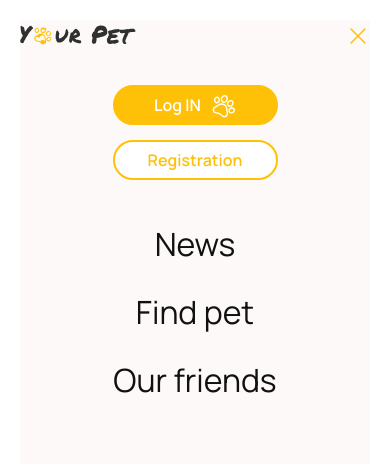
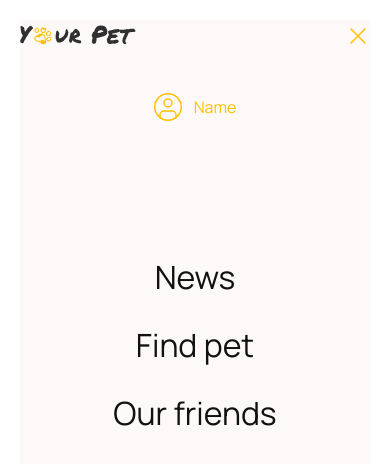
Before and after one commit to DmytroKarpenko88/team-project-frontend, a React (Create React App) app: page /team-project-frontend/login in a window 390 px wide. Both pictures are taken after a click on the element 358 px from the left and 34 px from the top of the page. Shown: the top 464 px of the page. Built offline with nearby package versions, Linux system fonts and the light colour scheme.

Commit message:
add UserNav

```diff
--- a/src/components/Header/Header.jsx
+++ b/src/components/Header/Header.jsx
@@ -1,20 +1,32 @@
 import React, { useState } from 'react';
 import {
-  Auth,
-  AuthContainer,
+  // Auth,
+  // AuthContainer,
   CrossButton,
   HeaderContainer,
   HeaderMenu,
   HeaderWrapper,
   IconOpenMenu,
   MenuButton,
+  UserNavContainer,
+  // UserNavContainer,
 } from './Header.styled';
 import Logo from 'components/Logo/Logo';
 import { Cross, MenuHamburger } from 'components/icons';
 import { Nav } from 'components/Nav/Nav';
+import { useSelector } from 'react-redux';
+import { selectIsLoggedIn, selectUser } from 'redux/auth/auth-selectors';
+import { UserNav } from 'components/UserNav/UserNav';
+import { AuthNav } from 'components/AuthNav/AuthNav';
+import { useWindowSize } from './useWindowSize';
 
 export const Header = () => {
+  const user = useSelector(selectUser);
+  const {isLoggedIn} = useSelector(selectIsLoggedIn)
   const [click, setClick] = useState(false);
+  const [screenWidth] = useWindowSize();
+
+  // let  userName = user.name;
 
   const changeClick = () => {
     setClick(!click);
@@ -22,14 +34,18 @@ export const Header = () => {
 
   return (
     <HeaderContainer>
-      <HeaderWrapper>
+      <HeaderWrapper >
         <Logo onClick={() => changeClick()} />
 
         <HeaderMenu>
-          <AuthContainer>
-            <Auth />
-          </AuthContainer>
 
+        {isLoggedIn && (
+              <UserNav  />
+          )}
+
+          {screenWidth >= 768 && !isLoggedIn && <AuthNav />}
+
+          {screenWidth <= 1279 && (
                <IconOpenMenu onClick={() => changeClick()}>
                {click ? (
                  <CrossButton>
@@ -41,8 +57,16 @@ export const Header = () => {
                  </MenuButton>
                )}
              </IconOpenMenu>
+          )}
 
-          <Nav click={click} onClick={() => changeClick()} />
+          <Nav click={click} onClick={() => changeClick()}  screenWidth={screenWidth} user={user}/>
+
+          {screenWidth <= 767 && isLoggedIn && (
+            <UserNav userName={user.name} showName />)}
+
+
+
+
         </HeaderMenu>
       </HeaderWrapper>
     </HeaderContainer>
--- a/src/components/Header/Header.styled.jsx
+++ b/src/components/Header/Header.styled.jsx
@@ -67,6 +67,17 @@ export const AuthContainer = styled.div`
 }
 `
 
+export const UserNavContainer = styled.div`
+@media screen and (min-width: 768px){
+    display: visible;
+}
+
+@media screen and (max-width: 767px){
+    margin-bottom: 40px;
+    display: none;
+}
+`
+
 export const IconOpenMenu = styled.div`
 display: none;
 
--- /dev/null
+++ b/src/components/Header/useWindowSize.jsx
@@ -0,0 +1,21 @@
+import { useLayoutEffect, useState } from 'react';
+
+const useWindowSize = () => {
+  const [size, setSize] = useState([0, 0]);
+
+  useLayoutEffect(() => {
+    const updateSize = () => {
+      setSize([window.innerWidth, window.innerHeight]);
+    };
+
+    window.addEventListener('resize', updateSize);
+
+    updateSize();
+
+    return () => window.removeEventListener('resize', updateSize);
+  }, []);
+
+  return size;
+};
+
+export { useWindowSize };
--- a/src/components/Nav/Nav.jsx
+++ b/src/components/Nav/Nav.jsx
@@ -1,30 +1,53 @@
 import React from 'react';
 import {
-  AuthContainerMobile,
+//   AuthContainerMobile,
   NavMenu,
   NavMenuItemLink,
     NavMenuItem,
+    UserNavContainerMobile,
+    LogoutButton,
 } from './Nav.styled';
-import { AuthNav } from 'components/AuthNav/AuthNav';
+// import { AuthNav } from 'components/AuthNav/AuthNav'
+import { UserNav } from 'components/UserNav/UserNav'
+// import LogoutBtn from 'components/Logout/LogoutBtn'
 
-export const Nav = ({ click, onClick }) => {
+
+export const Nav = ({click, onClick}) => {
+
     return (
+
         <NavMenu click={click}>
+            {/* <LogoutButton>
+                <LogoutBtn/>
+            </LogoutButton> */}
+
             <NavMenuItem onClick={onClick}>
-        <NavMenuItemLink to="friends">Our friends</NavMenuItemLink>
+                <NavMenuItemLink to="/friends">
+                    Our friends
+                </NavMenuItemLink>
             </NavMenuItem>
 
             <NavMenuItem onClick={onClick}>
-        <NavMenuItemLink to="notices/sell">Find pet</NavMenuItemLink>
+                <NavMenuItemLink to="/notice/sell">
+                    Find pet
+                </NavMenuItemLink>
             </NavMenuItem>
 
             <NavMenuItem onClick={onClick}>
-        <NavMenuItemLink to="news">News</NavMenuItemLink>
+                <NavMenuItemLink to="/news">
+                    News
+                </NavMenuItemLink>
             </NavMenuItem>
 
-      <AuthContainerMobile onClick={onClick}>
+            {/* <AuthContainerMobile onClick={onClick}>
                 <AuthNav />
-      </AuthContainerMobile>
+            </AuthContainerMobile> */}
+
+            <UserNavContainerMobile onClick={onClick}>
+                <UserNav />
+            </UserNavContainerMobile>
+
         </NavMenu>
-  );
-};
+
+    )
+}
--- a/src/components/Nav/Nav.styled.jsx
+++ b/src/components/Nav/Nav.styled.jsx
@@ -1,6 +1,7 @@
 import styled from 'styled-components';
 import { theme } from '../../styles/theme';
 import { Link } from 'react-router-dom';
+// import LogoutBtn from 'components/Logout/LogoutBtn';
 
 
 
@@ -66,6 +67,8 @@ align-items: center;
 @media screen and (max-width: 767px){
     text-align: center;
 
+
+
     &:not(:first-child){
         margin-bottom: 20px;
     }
@@ -102,4 +105,20 @@ export const AuthContainerMobile = styled.div`
     margin-bottom: 40px;
     display: visible;
 }
+
 `
+
+export const UserNavContainerMobile = styled.div`
+@media screen and (min-width: 768px){
+    display: none;
+}
+
+@media screen and (max-width: 767px){
+    margin-bottom: 40px;
+    display: visible;
+}`
+
+
+export const LogoutButton = styled.div`
+margin-top:159px;
+`
--- /dev/null
+++ b/src/components/UserNav/UserNav.jsx
@@ -0,0 +1,23 @@
+import React from 'react';
+import { Text, UserButton, UserIcon, UserLink,  } from './UserNav.styled';
+// import { selectUser } from 'redux/auth/auth-selectors';
+// import { useSelector } from 'react-redux';
+
+
+
+export const UserNav = () => {
+
+
+
+  return (
+
+
+      <UserLink to="/user">
+          <UserButton><UserIcon /></UserButton>
+          <Text>
+             Name
+          </Text>
+       </UserLink>
+
+
+      )}
--- /dev/null
+++ b/src/components/UserNav/UserNav.styled.jsx
@@ -0,0 +1,39 @@
+import styled from 'styled-components';
+import { theme } from '../../styles/theme';
+import { User } from "components/icons"
+import { Link } from 'react-router-dom';
+
+
+export const UserLink = styled(Link)`
+display: flex;
+justify-content: center;
+align-items: center;
+padding: 8px 16px;
+margin-bottom: 84px;
+`
+
+export const Text = styled.p`
+color: ${theme.colors.yellow};
+font-size: ${theme.fontSizes.m};
+text-align: center;
+`
+
+export const UserIcon = styled(User)`
+width: 28px;
+height: 28px;
+font-size: ${theme.fontSizes.m};
+`
+
+export const UserButton = styled.span`
+margin-right: 12px;
+svg {
+    stroke: ${theme.colors.yellow};
+    width: 28px;
+    height: 28px;
+  }
+
+  &:hover,
+  &:focus {
+    stroke: ${theme.colors.blue};
+  }
+`
```
Also changed, not shown: src/redux/auth/auth-selectors.js (line endings or trailing spaces). Lines whose indentation alone changed are shown as unchanged.
